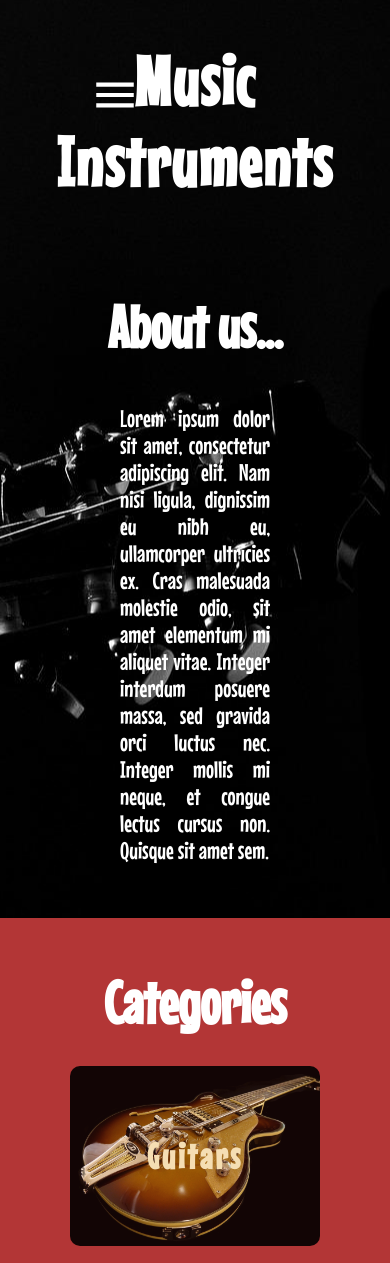
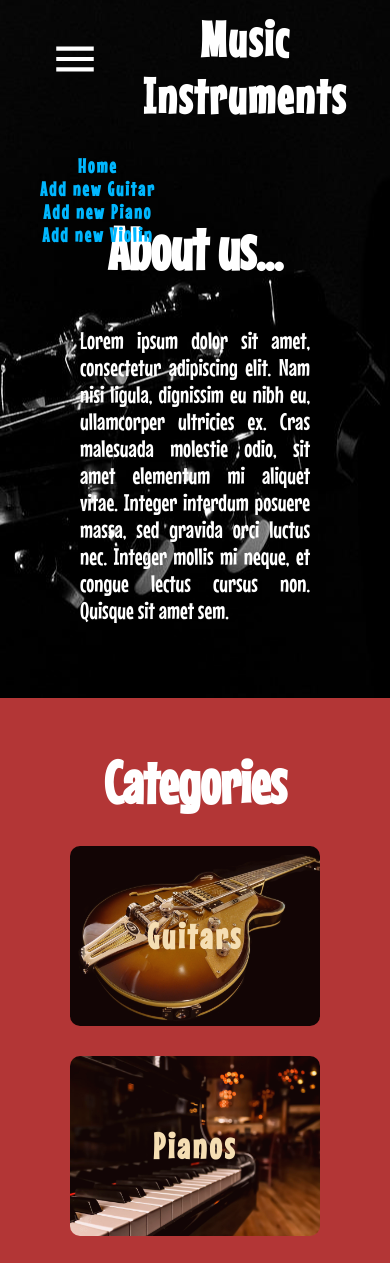
Before and after one commit to Houser97/Inventory-App, a Node server app: page / in a window 390 px wide. Shown: the top 1263 px of the page. Run offline with Node 20, Linux system fonts and the light colour scheme; some libraries are stand-ins or nearby versions.

Commit message:
Create navbar.ejs and add media queries for responsivness

```diff
--- a/public/javascripts/header.js
+++ b/public/javascripts/header.js
@@ -1,6 +1,8 @@
 const header = document.getElementById("header");
 const menu_svg = document.querySelector(".svg-menu");
 const close_menu = document.querySelector(".close-menu");
+const navbar = document.querySelector(".navbar");
+
 
 window.addEventListener("scroll", ()=> {
     if(document.documentElement.scrollTop !== 0){
@@ -20,4 +22,4 @@ menu_svg.addEventListener("click", () => {
 close_menu.addEventListener("click", () => {
     menu_svg.style.display = "flex";
     close_menu.style.display = "none";
-})
+});
--- a/public/stylesheets/style.css
+++ b/public/stylesheets/style.css
@@ -3,6 +3,8 @@
 * {
   box-sizing: border-box;
   font-family: 'Mouse Memoirs', sans-serif;
+  list-style-type: none;
+  text-decoration: none;
 }
 
 html {
@@ -53,18 +55,23 @@ header{
 
 header .title-store {
   font-size: 100px;
+  min-height: 130px;
   letter-spacing: 2px;
   margin: 0px;
   padding: 10px;
   width: 100%;
   transition: all 250ms ease-in-out 0s;
   position: relative;
+  display: flex;
+  align-items: center;
+  justify-content: center;
+  z-index: 10;
 }
 
 .svg-menu {
   position: absolute;
   left: 50px;
-  top: 40px;
+  top: 25%;
   cursor: pointer;
 }
 
@@ -153,19 +160,43 @@ img{
   display: flex;
 }
 
-@media (max-width: 440px) {
-  header .title-store {
+.navbar {
+  font-size: 20px;
+  position: absolute;
+  left: 0px;
+  top: 100%;
+}
+
+@media (max-width: 850px) {
+  .header-text {
+    padding-left: 50px;
     font-size: 80px;
   }
 }
 
-@media (max-width: 400px) {
-  header .title-store {
+@media (max-width: 640px) {
+  .header-text {
+    padding-left: 80px;
     font-size: 70px;
   }
+}
 
-  .section-container{
-    padding: 30px 40px; /*Aplica a todas las secciones*/
+@media (max-width: 560px) {
+  .header-text {
+    font-size: 60px;
+  }
+}
+
+@media (max-width: 500px) {
+  .header-text {
+    font-size: 60px;
+    padding-left: 100px;
+  }
+}
+
+@media (max-width: 400px) {
+  .header-text {
+    font-size: 50px;
   }
 
 }
--- a/views/index.ejs
+++ b/views/index.ejs
@@ -10,13 +10,16 @@
     <div class="about-container section-container">
       <header >
         <h1 id="header" class="title-store">
+          <%- include('./partials/navbar.ejs') %>
           <svg class="svg-menu" style="width:50px;height:50px" viewBox="0 0 24 24">
             <path fill="currentColor" d="M3,6H21V8H3V6M3,11H21V13H3V11M3,16H21V18H3V16Z" />
           </svg>
           <svg class="svg-menu close-menu" style="width:50px;height:50px" viewBox="0 0 24 24">
             <path fill="currentColor" d="M13.46,12L19,17.54V19H17.54L12,13.46L6.46,19H5V17.54L10.54,12L5,6.46V5H6.46L12,10.54L17.54,5H19V6.46L13.46,12Z" />
         </svg>
-          Music Instruments
+          <div class="header-text">
+            Music Instruments
+          </div>
         </h1>
       </header>
       <h2 class="about home-page-sections" id="about">About us...</h2>
--- /dev/null
+++ b/views/partials/navbar.ejs
@@ -0,0 +1,16 @@
+<navbar class="navbar">
+    <ul>
+        <li>
+            <a href="/">Home</a>
+        </li>
+        <li>
+            <a href="/category/guitars/create">Add new Guitar</a>
+        </li>
+        <li>
+            <a href="/category/pianos/create">Add new Piano</a>
+        </li>
+        <li>
+            <a href="/category/violins/create">Add new Violin</a>
+        </li>
+    </ul>
+</navbar>
```
